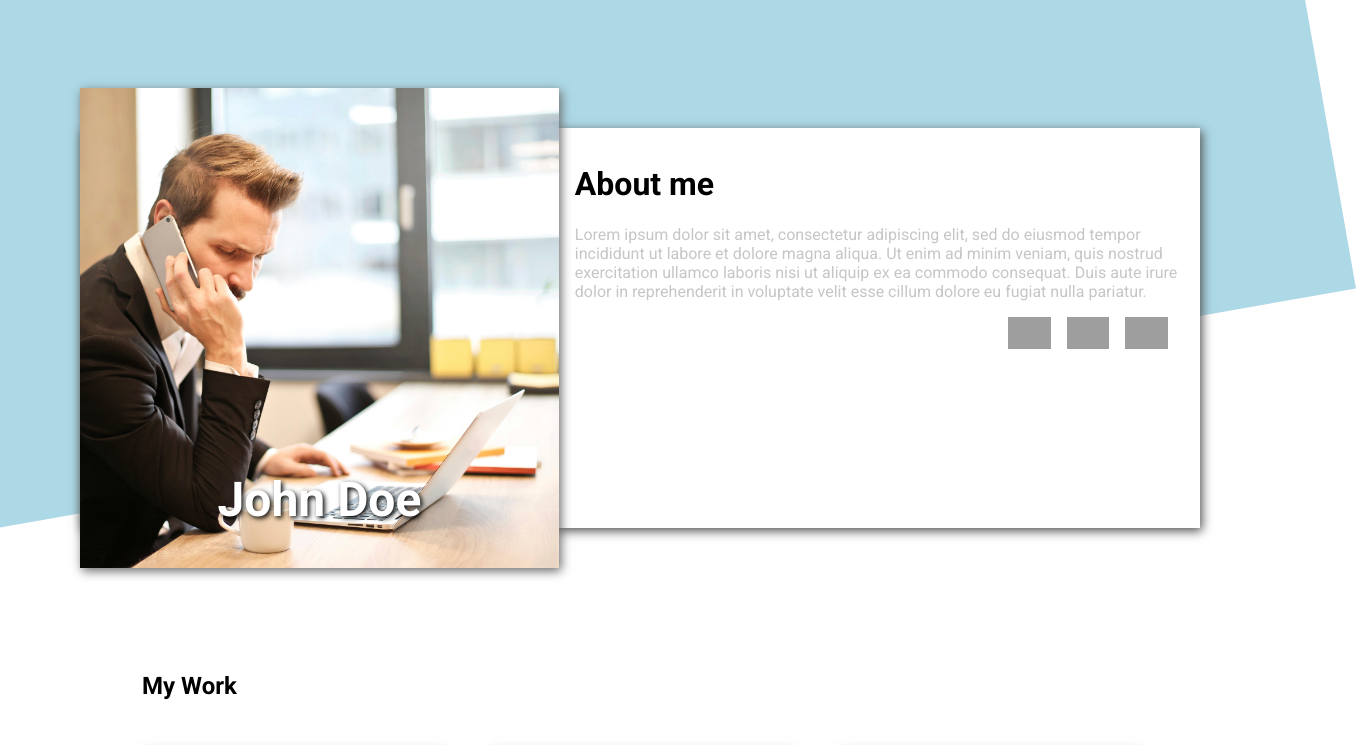
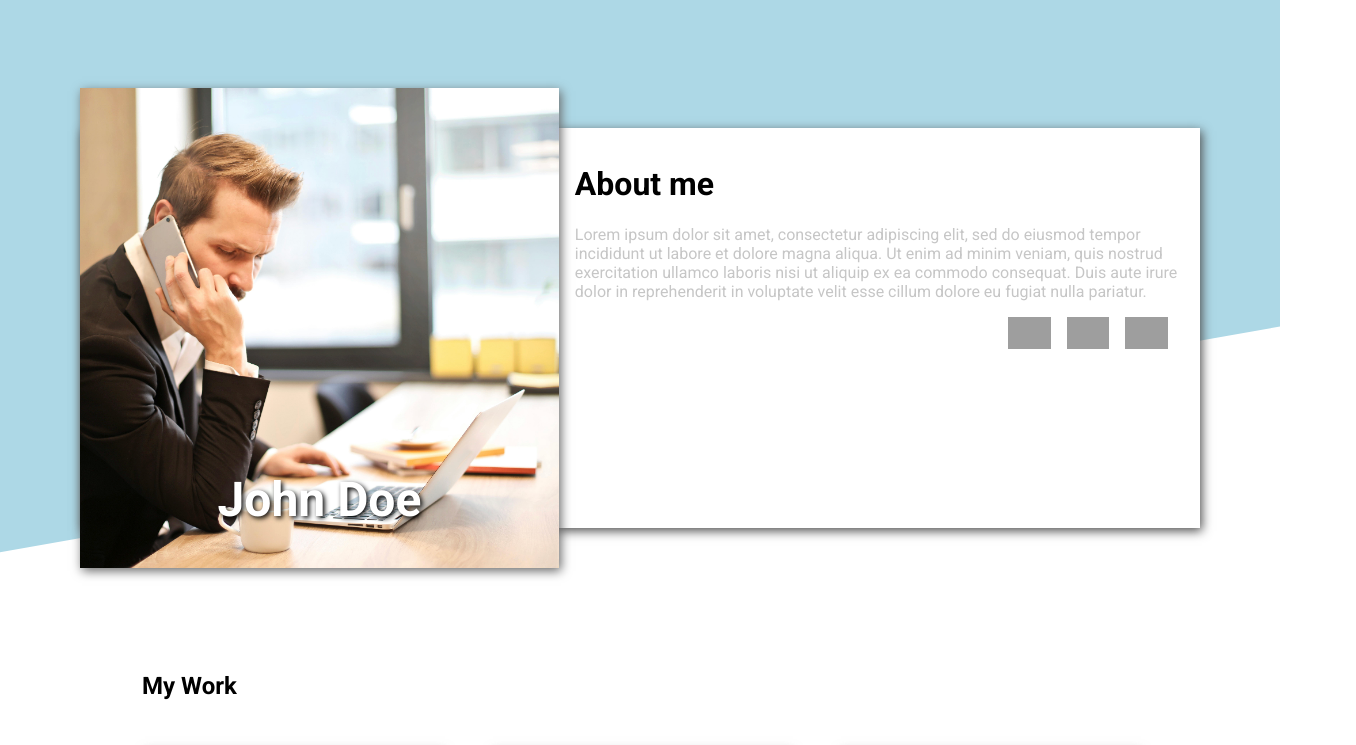
Before and after one commit to ecruzreal/homepage, a plain HTML site: page index.html in a window 1280 px wide. Shown: the top 745 px of the page, 1356 px wide, since content can reach past the window. Drawn offline with Linux system fonts and the light colour scheme; grey boxes are pictures that could not be loaded.

Commit message:
Updated background color tilt technique, and changed header to relative positioning to fix overflow bug.

```diff
--- a/index.html
+++ b/index.html
@@ -11,6 +11,7 @@
 </head>
 <body>
     <header>
+        <div class="background-decor"></div>
         <div class="tablet-text">
             <picture class="tablet-top">
                 <h1>John Doe</h1>
--- a/style.css
+++ b/style.css
@@ -9,6 +9,7 @@ body{
 
 /* HEADER */
 header{
+    position: relative;
     display: flex;
     height: 40em;
     overflow: hidden;
@@ -29,6 +30,17 @@ header{
     box-shadow: 2px 3px 10px rgb(78, 78, 78);
 }
 
+.background-decor{
+    position: absolute;
+    background-color: lightblue;
+    height: 60em;
+    width: 120%;
+    z-index: -1;
+    top: -33em;
+    transform: rotate(-10deg);
+}
+
+/*
 header::before{
     content: '';
     position: absolute;
@@ -37,12 +49,13 @@ header::before{
     left: -120px;
     right: 0;
     bottom: 0;
-    background-color: lightblue; /* Background color of the tilt */
-    transform: rotate(-10deg); /* Adjust the tilt angle */
-    z-index: -1; /* Send it behind the content */
-     transform-origin: top left; /* Pivot point of the rotation */
+    background-color: lightblue;
+    transform: rotate(-10deg);
+    z-index: -1;
+     transform-origin: top left;
     height: 35em;
 }
+*/
 
 #header-img{
     height: 30em;
@@ -245,12 +258,18 @@ footer{
 }
 
 /* tablet formatting */
-@media(max-width: 1000px){
-
+@media(max-width: 1180px){
+    /*
     header::before{
         width: 115%;
         top: -12em;
         left: -12em;
+    }
+    */
+
+    .background-decor{
+        top: -37em;
+        left: -10em;
     }
 
     .projects-grid{
```
